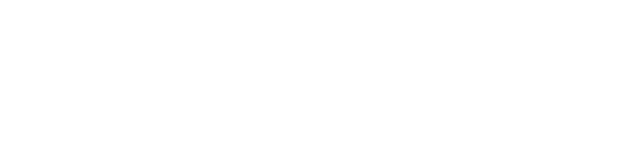
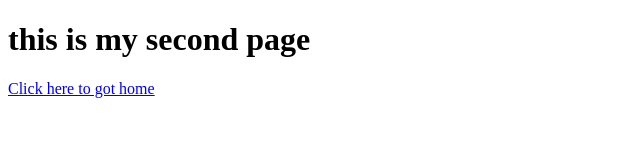
Before and after one commit to Isratt24/ExampleRepo, a plain HTML site: page index.html in a window 1280 px wide. Shown: the whole page, without its empty margins (0-640 px from the left). Drawn offline with Linux system fonts and the light colour scheme.

Commit message:
added a link to home

```diff
--- a/index.html
+++ b/index.html
@@ -3,9 +3,12 @@
 <head>
     <meta charset="UTF-8">
     <meta name="viewport" content="width=device-width, initial-scale=1.0">
-    <title>Document</title>
+    <title>home</title>
 </head>
 <body>
+    <h1>this is my second page</h1>
+    <a href="index.html" target="-blank" >Click here to got home</a>
+
 
 </body>
 </html>
```
